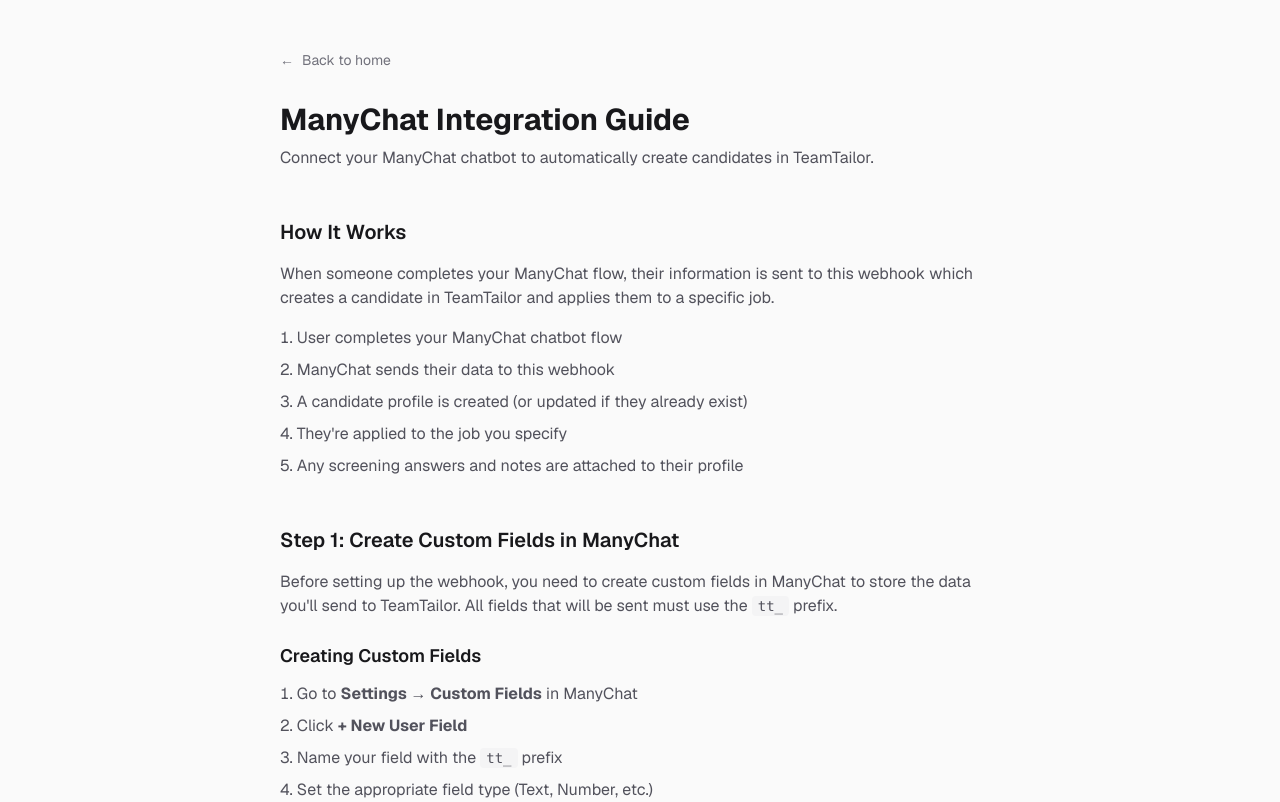
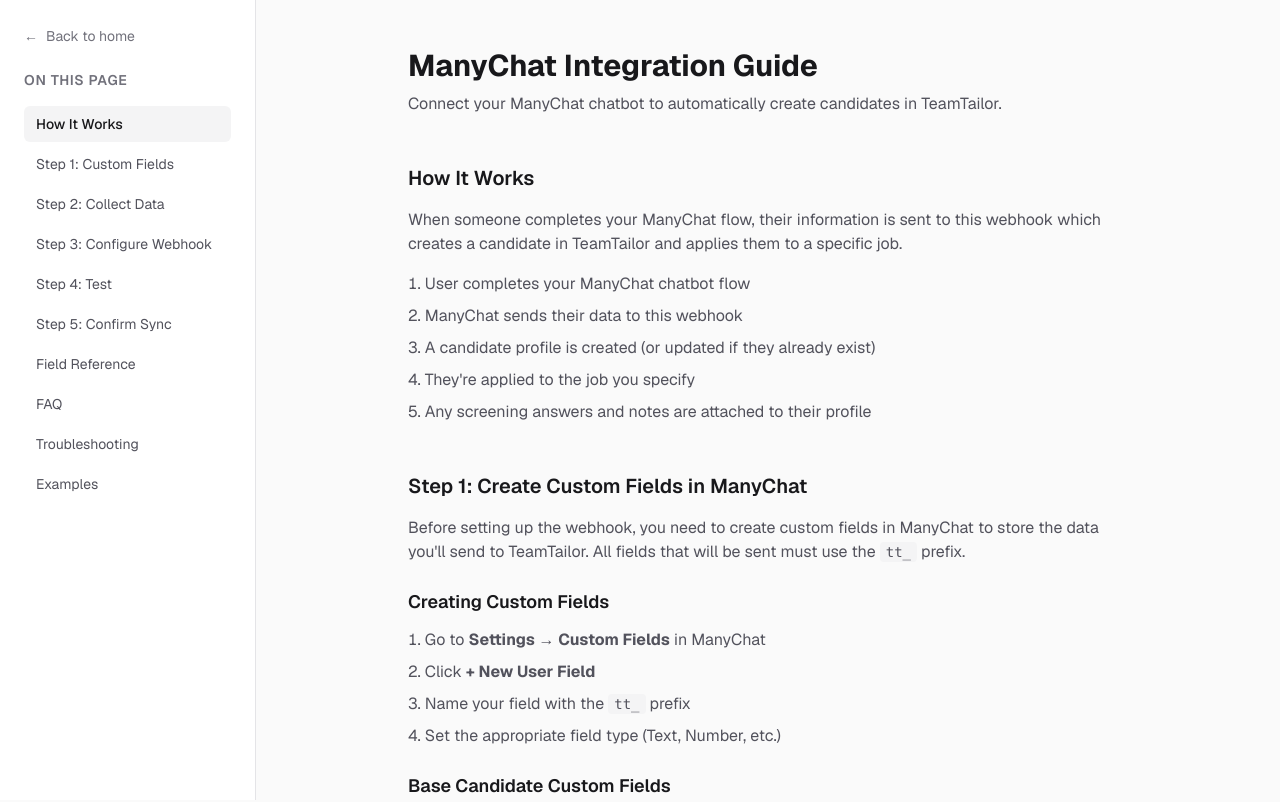
Before and after one commit to Thread-Recruitment/thread-recruitment-integration, a Next.js app: page /docs in a window 1280 px wide. Shown: the top 802 px of the page. Built offline with nearby package versions, Linux system fonts and the light colour scheme.

Commit message:
Updated docs with images and nav

```diff
--- a/app/docs/page.tsx
+++ b/app/docs/page.tsx
@@ -1,12 +1,88 @@
+'use client'
+
 import Link from 'next/link'
+import { useEffect, useState } from 'react'
+
+const NAV_ITEMS = [
+  { id: 'how-it-works', label: 'How It Works' },
+  { id: 'step-1', label: 'Step 1: Custom Fields' },
+  { id: 'step-2', label: 'Step 2: Collect Data' },
+  { id: 'step-3', label: 'Step 3: Configure Webhook' },
+  { id: 'step-4', label: 'Step 4: Test' },
+  { id: 'step-5', label: 'Step 5: Confirm Sync' },
+  { id: 'field-reference', label: 'Field Reference' },
+  { id: 'faq', label: 'FAQ' },
+  { id: 'troubleshooting', label: 'Troubleshooting' },
+  { id: 'examples', label: 'Examples' },
+]
 
 export default function DocsPage() {
+  const [activeSection, setActiveSection] = useState('how-it-works')
+
+  useEffect(() => {
+    const observer = new IntersectionObserver(
+      (entries) => {
+        entries.forEach((entry) => {
+          if (entry.isIntersecting) {
+            setActiveSection(entry.target.id)
+          }
+        })
+      },
+      { rootMargin: '-20% 0px -70% 0px' }
+    )
+
+    NAV_ITEMS.forEach(({ id }) => {
+      const element = document.getElementById(id)
+      if (element) observer.observe(element)
+    })
+
+    return () => observer.disconnect()
+  }, [])
+
+  const scrollToSection = (id: string) => {
+    const element = document.getElementById(id)
+    if (element) {
+      element.scrollIntoView({ behavior: 'smooth' })
+    }
+  }
+
   return (
     <div className="min-h-screen bg-zinc-50 font-sans dark:bg-zinc-950">
+      {/* Sticky Navigation */}
+      <nav className="fixed left-0 top-0 z-50 hidden h-screen w-64 overflow-y-auto border-r border-zinc-200 bg-white p-6 dark:border-zinc-800 dark:bg-zinc-900 lg:block">
+        <Link
+          href="/"
+          className="mb-6 inline-flex items-center gap-2 text-sm text-zinc-500 hover:text-zinc-900 dark:hover:text-zinc-100"
+        >
+          <span>&larr;</span> Back to home
+        </Link>
+        <h2 className="mb-4 text-sm font-semibold uppercase tracking-wider text-zinc-500 dark:text-zinc-400">
+          On this page
+        </h2>
+        <ul className="space-y-1">
+          {NAV_ITEMS.map(({ id, label }) => (
+            <li key={id}>
+              <button
+                onClick={() => scrollToSection(id)}
+                className={`w-full rounded-md px-3 py-2 text-left text-sm transition-colors ${
+                  activeSection === id
+                    ? 'bg-zinc-100 font-medium text-zinc-900 dark:bg-zinc-800 dark:text-zinc-100'
+                    : 'text-zinc-600 hover:bg-zinc-50 hover:text-zinc-900 dark:text-zinc-400 dark:hover:bg-zinc-800/50 dark:hover:text-zinc-100'
+                }`}
+              >
+                {label}
+              </button>
+            </li>
+          ))}
+        </ul>
+      </nav>
+
+      {/* Main Content */}
+      <div className="lg:ml-64">
         <div className="mx-auto max-w-3xl px-6 py-12">
           <Link
             href="/"
-          className="mb-8 inline-flex items-center gap-2 text-sm text-zinc-500 hover:text-zinc-900 dark:hover:text-zinc-100"
+            className="mb-8 inline-flex items-center gap-2 text-sm text-zinc-500 hover:text-zinc-900 lg:hidden dark:hover:text-zinc-100"
           >
             <span>&larr;</span> Back to home
           </Link>
@@ -19,7 +95,7 @@
           </p>
 
           {/* How It Works */}
-        <Section title="How It Works">
+          <Section id="how-it-works" title="How It Works">
             <p>
               When someone completes your ManyChat flow, their information is sent to this webhook
               which creates a candidate in TeamTailor and applies them to a specific job.
@@ -34,7 +110,7 @@
           </Section>
 
           {/* ManyChat Custom Fields Setup */}
-        <Section title="Step 1: Create Custom Fields in ManyChat">
+          <Section id="step-1" title="Step 1: Create Custom Fields in ManyChat">
             <p className="mb-4">
               Before setting up the webhook, you need to create custom fields in ManyChat to store the
               data you&apos;ll send to TeamTailor. All fields that will be sent must use the{' '}
@@ -102,7 +178,7 @@
           </Section>
 
           {/* Collecting Data in Flow */}
-        <Section title="Step 2: Collect Data in Your Flow">
+          <Section id="step-2" title="Step 2: Collect Data in Your Flow">
             <p className="mb-4">
               In your ManyChat flow, use actions to save user responses to your custom fields:
             </p>
@@ -153,7 +229,7 @@
           </Section>
 
           {/* Setting Up Webhook */}
-        <Section title="Step 3: Configure the Webhook">
+          <Section id="step-3" title="Step 3: Configure the Webhook">
             <p className="mb-4">Add an External Request action at the end of your flow:</p>
 
             <div className="space-y-4">
@@ -218,15 +294,60 @@
                   Notice: &ldquo;Encode to JSON&rdquo; is checked, and variables are placed without quotes around them.
                 </p>
               </Step>
+            </div>
+          </Section>
 
-            <Step number={5} title="Confirm the Sync">
+          {/* Step 4: Test the Integration */}
+          <Section id="step-4" title="Step 4: Test the Integration">
+            <p className="mb-4">
+              Before going live, test the integration to make sure everything is working:
+            </p>
+
+            <h3 className="mb-3 mt-6 text-lg font-semibold text-zinc-900 dark:text-zinc-100">
+              Option 1: Test via Instagram
+            </h3>
+            <ol className="list-inside list-decimal space-y-3 text-zinc-600 dark:text-zinc-400">
+              <li>
+                <strong>Run through the flow yourself</strong> by messaging your Instagram account
+              </li>
+              <li>
+                <strong>Complete all the steps</strong> in your ManyChat flow that collect data
+              </li>
+              <li>
+                <strong>Use a test email address</strong> (e.g., yourname+test@example.com)
+              </li>
+            </ol>
+
+            <h3 className="mb-3 mt-6 text-lg font-semibold text-zinc-900 dark:text-zinc-100">
+              Option 2: Test with an Existing Contact
+            </h3>
             <p className="mb-3 text-zinc-600 dark:text-zinc-400">
-                After a candidate completes the flow, verify everything synced correctly:
+              In ManyChat, you can test the webhook with an existing contact without going through Instagram:
             </p>
-              <h5 className="mb-2 mt-4 font-medium text-zinc-900 dark:text-zinc-100">
+            <ol className="mb-4 list-inside list-decimal space-y-2 text-zinc-600 dark:text-zinc-400">
+              <li>Go to <strong>Contacts</strong> in ManyChat and select a test contact</li>
+              <li>Make sure the contact has values set for your <code className="rounded bg-zinc-100 px-1 dark:bg-zinc-800">tt_</code> fields</li>
+              <li>Open your flow and click the <strong>Test</strong> button</li>
+              <li>Select the test contact and run the flow</li>
+            </ol>
+            {/* eslint-disable-next-line @next/next/no-img-element */}
+            <img
+              src="/manychat_contact_for_testing.png"
+              alt="ManyChat contact selection for testing the webhook flow"
+              className="rounded-lg border border-zinc-200 dark:border-zinc-700"
+            />
+          </Section>
+
+          {/* Step 5: Confirm the Sync */}
+          <Section id="step-5" title="Step 5: Confirm the Sync">
+            <p className="mb-4">
+              After completing a test, verify everything synced correctly:
+            </p>
+
+            <h3 className="mb-3 mt-6 text-lg font-semibold text-zinc-900 dark:text-zinc-100">
               Slack Notification
-              </h5>
-              <p className="mb-3 text-sm text-zinc-600 dark:text-zinc-400">
+            </h3>
+            <p className="mb-3 text-zinc-600 dark:text-zinc-400">
               If configured, you&apos;ll receive a Slack notification with a summary of the sync:
             </p>
             {/* eslint-disable-next-line @next/next/no-img-element */}
@@ -235,11 +356,12 @@
               alt="Slack notification showing successful candidate sync with operation summary"
               className="rounded-lg border border-zinc-200 dark:border-zinc-700"
             />
-              <h5 className="mb-2 mt-6 font-medium text-zinc-900 dark:text-zinc-100">
+
+            <h3 className="mb-3 mt-8 text-lg font-semibold text-zinc-900 dark:text-zinc-100">
               TeamTailor Candidate
-              </h5>
-              <p className="mb-3 text-sm text-zinc-600 dark:text-zinc-400">
-                In TeamTailor, you can view the candidate profile with all synced data:
+            </h3>
+            <p className="mb-3 text-zinc-600 dark:text-zinc-400">
+              In TeamTailor, view the candidate profile to verify all synced data:
             </p>
             {/* eslint-disable-next-line @next/next/no-img-element */}
             <img
@@ -247,8 +369,6 @@
               alt="TeamTailor candidate profile showing synced data from ManyChat"
               className="rounded-lg border border-zinc-200 dark:border-zinc-700"
             />
-            </Step>
-          </div>
           </Section>
 
           {/* Answers vs Custom Fields - Link to dedicated page */}
@@ -265,7 +385,7 @@
           </div>
 
           {/* Field Reference */}
-        <Section title="Field Reference">
+          <Section id="field-reference" title="Field Reference">
             <p className="mb-4">
               All fields must start with <code className="rounded bg-zinc-100 px-1.5 py-0.5 text-sm dark:bg-zinc-800">tt_</code> to be
               processed. Fields without this prefix are ignored.
@@ -343,7 +463,7 @@
           </Section>
 
           {/* Frequently Asked Questions */}
-        <Section title="Frequently Asked Questions">
+          <Section id="faq" title="Frequently Asked Questions">
             <div className="space-y-6">
               <div>
                 <h3 className="mb-2 text-lg font-semibold text-zinc-900 dark:text-zinc-100">
@@ -393,7 +513,7 @@
           </Section>
 
           {/* Troubleshooting */}
-        <Section title="Troubleshooting">
+          <Section id="troubleshooting" title="Troubleshooting">
             <div className="space-y-4">
               <Troubleshoot title="401 Unauthorized">
                 The secret token in your URL doesn&apos;t match. Double-check the webhook URL.
@@ -424,8 +544,11 @@
             </div>
           </Section>
 
-        {/* Example */}
-        <Section title="Complete Example">
+          {/* Examples */}
+          <Section id="examples" title="Examples">
+            <h3 className="mb-3 text-lg font-semibold text-zinc-900 dark:text-zinc-100">
+              Complete Example
+            </h3>
             <p className="mb-4">Here&apos;s a full example of what the webhook receives:</p>
             <CodeBlock>
               {`POST https://thread-recruitment-integration.vercel.app/api/webhook/abc123?job_id=6913207
@@ -452,10 +575,10 @@
               <li>Set her &ldquo;source&rdquo; custom field to &ldquo;Instagram Ad&rdquo;</li>
               <li>Add a comment to the activity feed with the screening summary</li>
             </ul>
-        </Section>
 
-        {/* Real Request Example */}
-        <Section title="Real Request Example">
+            <h3 className="mb-3 mt-10 text-lg font-semibold text-zinc-900 dark:text-zinc-100">
+              Real Request Example
+            </h3>
             <p className="mb-4">
               Here&apos;s a comprehensive example showing all field types, including the test job&apos;s
               actual question IDs and custom fields:
@@ -500,12 +623,13 @@
           </div>
         </div>
       </div>
+    </div>
   )
 }
 
-function Section({ title, children }: { title: string; children: React.ReactNode }) {
+function Section({ id, title, children }: { id: string; title: string; children: React.ReactNode }) {
   return (
-    <section className="mb-12">
+    <section id={id} className="mb-12 scroll-mt-8">
       <h2 className="mb-4 text-xl font-semibold text-zinc-900 dark:text-zinc-100">{title}</h2>
       <div className="text-zinc-600 dark:text-zinc-400">{children}</div>
     </section>
```
Also changed, not shown: public/manychat_contact_for_testing.png (added). Lines whose indentation alone changed are shown as unchanged.
